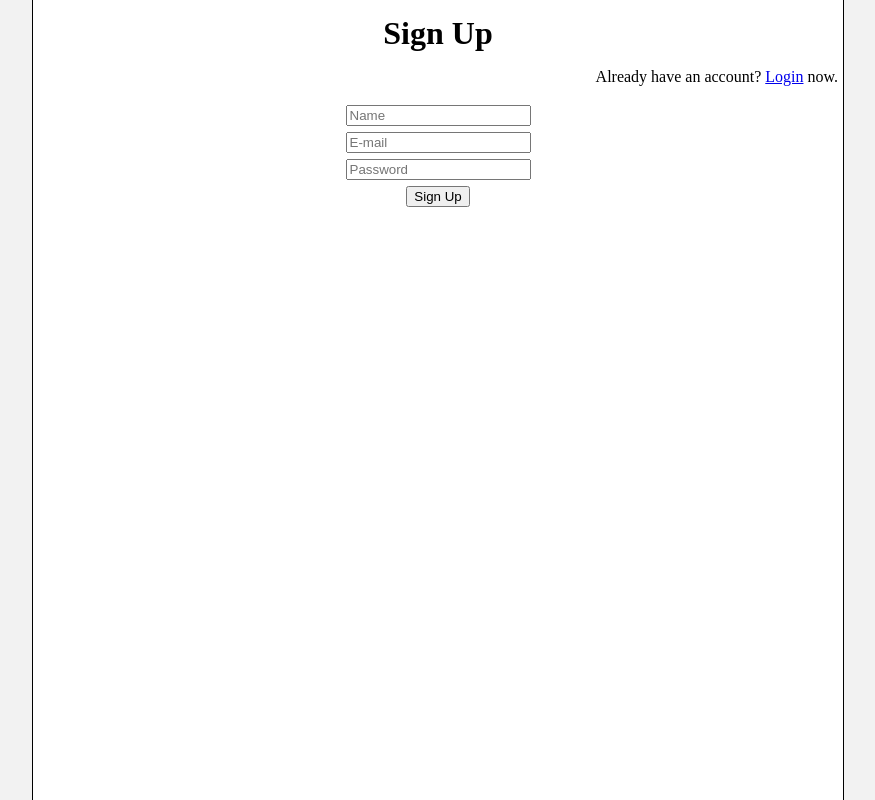
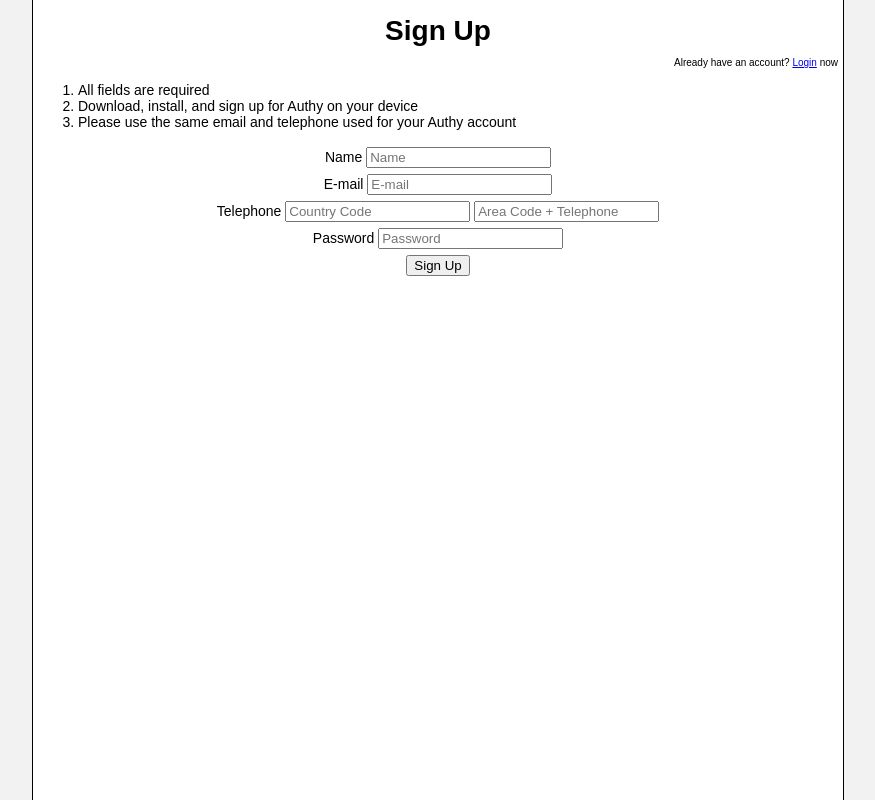
Before and after one commit to rajaie/jadopado-assessment, a Flask app: page /signup in a window 1280 px wide. Shown: the whole page, without its empty margins (202-1077 px from the left). Run offline with Flask 2, Linux system fonts and the light colour scheme.

Commit message:
TOTP implemented

```diff
--- a/app.py
+++ b/app.py
@@ -1,7 +1,10 @@
-from flask import Flask, render_template, session, request
+from flask import Flask, render_template, session, request, redirect, url_for
 from flask_sqlalchemy import SQLAlchemy
 from flask_heroku import Heroku
 from hashlib import sha256
+
+from authy.api import AuthyApiClient
+authy_api = AuthyApiClient('MVZQaKGv2n8k94T377n6bamoVpn3TGEB')
 
 #TODO
 #input validation & sanitization
@@ -10,41 +13,63 @@ from hashlib import sha256
 #   server-side validation
 
 app = Flask(__name__)
-#app.config['SQLALCHEMY_DATABASE_URI'] = 'postgresql://human:password@localhost/jadopado'
+app.secret_key = 'Ajoj(*039483jlkjer093#$J#4j343'
+app.config['SQLALCHEMY_DATABASE_URI'] = 'postgresql://human:password@localhost/jadopado'
 heroku = Heroku(app)
 db = SQLAlchemy(app)
 
+########## MODELS ###############
+
 class User(db.Model):
     __tablename__ = "users"
-    email = db.Column(db.String(130), primary_key=True)
+    id = db.Column(db.Integer, primary_key=True)
+    email = db.Column(db.String(64), unique=True, index=True)
     name = db.Column(db.String(100))
     password = db.Column(db.LargeBinary())
+    country_code = db.Column(db.String(100))
+    phone = db.Column(db.String(100))
+    authy_id = db.Column(db.Integer)
 
-    def __init__(self, email, name, password):
-        self.email = email;
-        self.name = name;
-        self.password = password;
+    def __init__(self, email, name, password, country_code, phone, authy_id):
+        self.email = email
+        self.name = name
+        self.password = password
+        self.country_code = country_code
+        self.phone = phone
+        self.authy_id = authy_id
+
+########## UTILS ###############
 
 def hashpw(password):
     return sha256(password.encode('ascii')).hexdigest()
 
+def is_token_formatted(token):
+    return True
+
+########## VIEWS ###############
+
 # Index
 @app.route('/')
-def hello_world():
-    return 'How did you end up here?'
+def index():
+    return render_template('index.html')
 
-# Sign up page
+# Signup
 @app.route('/signup', methods=['GET', 'POST'])
 def signup():
     if request.method == 'POST':
         email = request.form['email']
         name = request.form['name']
         password = request.form['password']
-        passwordHash = hashpw(password)
+        password_hash = hashpw(password)
+        country_code = request.form['country_code']
+        phone = request.form['phone']
 
-        newUser = User(email, name, passwordHash)
+        authyUser = authy_api.users.create(email, phone, country_code)
+        if not authyUser.ok():
+            return "Authy user creation failed"
+        newUser = User(email, name, password_hash, country_code, phone, authyUser.id)
 
-        # Only add users with unique email
+        # Email address must be unique
         if not User.query.filter_by(email=email).count():
             db.session.add(newUser)
             db.session.commit()
@@ -54,7 +79,7 @@ def signup():
 
     return render_template('signup.html')
 
-# Login page
+# Login
 @app.route('/login', methods=['GET', 'POST'])
 def login():
     if request.method == 'POST':
@@ -62,10 +87,50 @@ def login():
         password = request.form['password']
 
         user = User.query.filter_by(email=email).first()
+        if user is None:
+            message = "Email doesn't exist, <a href='"+\
+                      url_for('login') + "'>try again</a>"
+            return message
 
-        passwordHash = hashpw(password)
-        if passwordHash == user.password:
-            return "Login successful"
+        password_hash = hashpw(password)
+        if password_hash == user.password:
+            session['authy_id'] = user.authy_id
+            return redirect(url_for('totp'))
         else:
-            return "Wrong email/password combination"
+            message = "Incorrect password, <a href='"+\
+                      url_for('login') + "'>try again</a>"
+            return message
     return render_template('login.html')
+
+# Logout
+@app.route('/logout')
+def logout():
+    session.pop('logged_in', None)
+    session.pop('authy_id', None)
+    return redirect(url_for('index'))
+
+# Authy TOTP
+@app.route('/totp', methods=['GET', 'POST'])
+def totp():
+    authy_id = session.get('authy_id', None)
+
+    if request.method == 'POST':
+        token =  request.form['token']
+
+        # Token not formatted properly
+        if not is_token_formatted(token):
+            message = "Bad token format, <a href='" + \
+                       url_for('totp') + "'>try again</a>"
+            return message
+
+        # Send token verification request to Authy
+        verification = authy_api.tokens.verify(authy_id, token)
+        if verification.ok():
+            session['logged_in'] = True
+            return "Token verified. Login complete."
+        else:
+            message = "Incorrect token, <a href='" + \
+                       url_for('totp') + "'>try again</a>"
+            return message
+
+    return render_template('totp.html')
--- a/static/style.css
+++ b/static/style.css
@@ -1,5 +1,7 @@
 body {
 	background: #F2F2F2;
+	font-family: Arial;
+	font-size: 14px;
 	padding: 0;
 	margin: 0;
 }
@@ -16,6 +18,9 @@ h1 {
 	margin: 0;
 	padding: 15px 0 0;
 }
+p.hint {
+	font-size: 10px;
+}
 form {
 	margin: 0 auto;
 	text-align: center;
--- a/templates/signup.html
+++ b/templates/signup.html
@@ -6,15 +6,33 @@
 <body>
 <div id="container">
 	<h1 align="center">Sign Up</h1>
-	<p align="right">Already have an account? <a href="{{ url_for('login') }}">Login</a> now.</p>
+	<p align="right" class="hint">Already have an account? <a href="{{ url_for('login') }}">Login</a> now</p>
+	<p>
+		<ol>
+		<li>All fields are required</li>
+		<li>Download, install, and sign up for Authy on your device</li>
+		<li>Please use the same email and telephone used for your Authy account</li>
+		</ol>
+	</p>
 	<form method=post action="{{ url_for('signup') }}">
 		<div>
+			<label>Name</label>
 			<input placeholder="Name" name="name" type="text" required />
 		</div>
+
 		<div>
+			<label>E-mail</label>
 			<input placeholder="E-mail" name="email" type="email" required />
 		</div>
+
 		<div>
+			<label>Telephone</label>
+			<input placeholder="Country Code" name="country_code" type="number" required id="country_code" />
+			<input placeholder="Area Code + Telephone" name="phone" type="tel" required />
+		</div>
+
+		<div>
+			<label>Password</label>
 			<input placeholder="Password" name="password" type="password" required />
 		</div>
 <!-- 		<div>
```
Also changed, not shown: templates/index.html (added, +13 -0 lines), templates/login.html (+13 -1 lines), templates/totp.html (added, +21 -0 lines).
